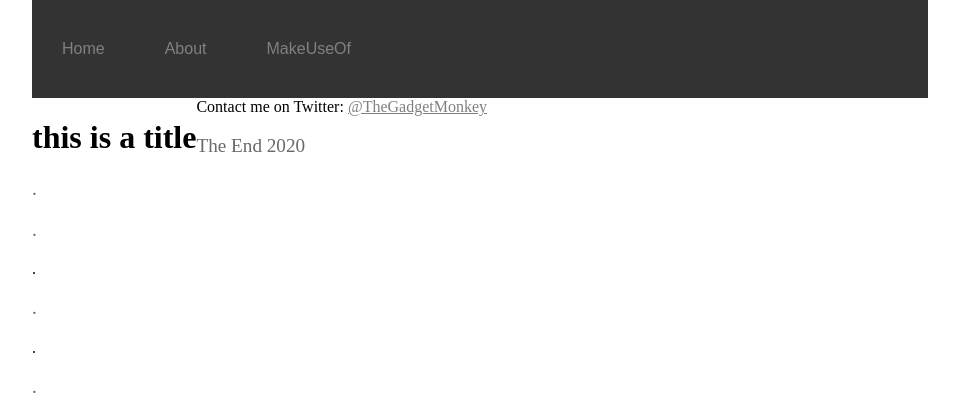
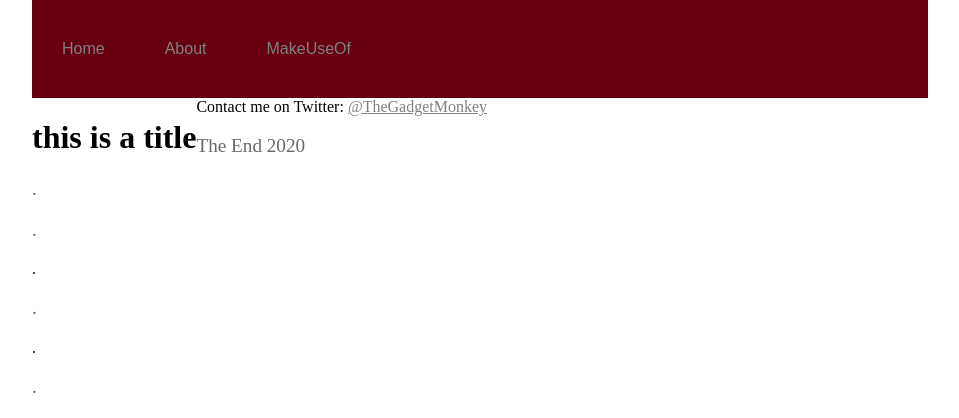
Before and after one commit to TheFeynman137/Solar-Data, a PHP site: page / in a window 1280 px wide. Shown: the top 418 px of the page, without its empty margins (160-1119 px from the left). Run offline with PHP 8.4, Linux system fonts and the light colour scheme.

Commit message:
Update style.css

```diff
--- a/style.css
+++ b/style.css
@@ -38,7 +38,7 @@ ul {
   margin: 0;
   padding: 0;
   overflow: hidden;
-  background-color: #333;
+  background-color: #601;
   font-family: sans-serif;
 }
 
```
